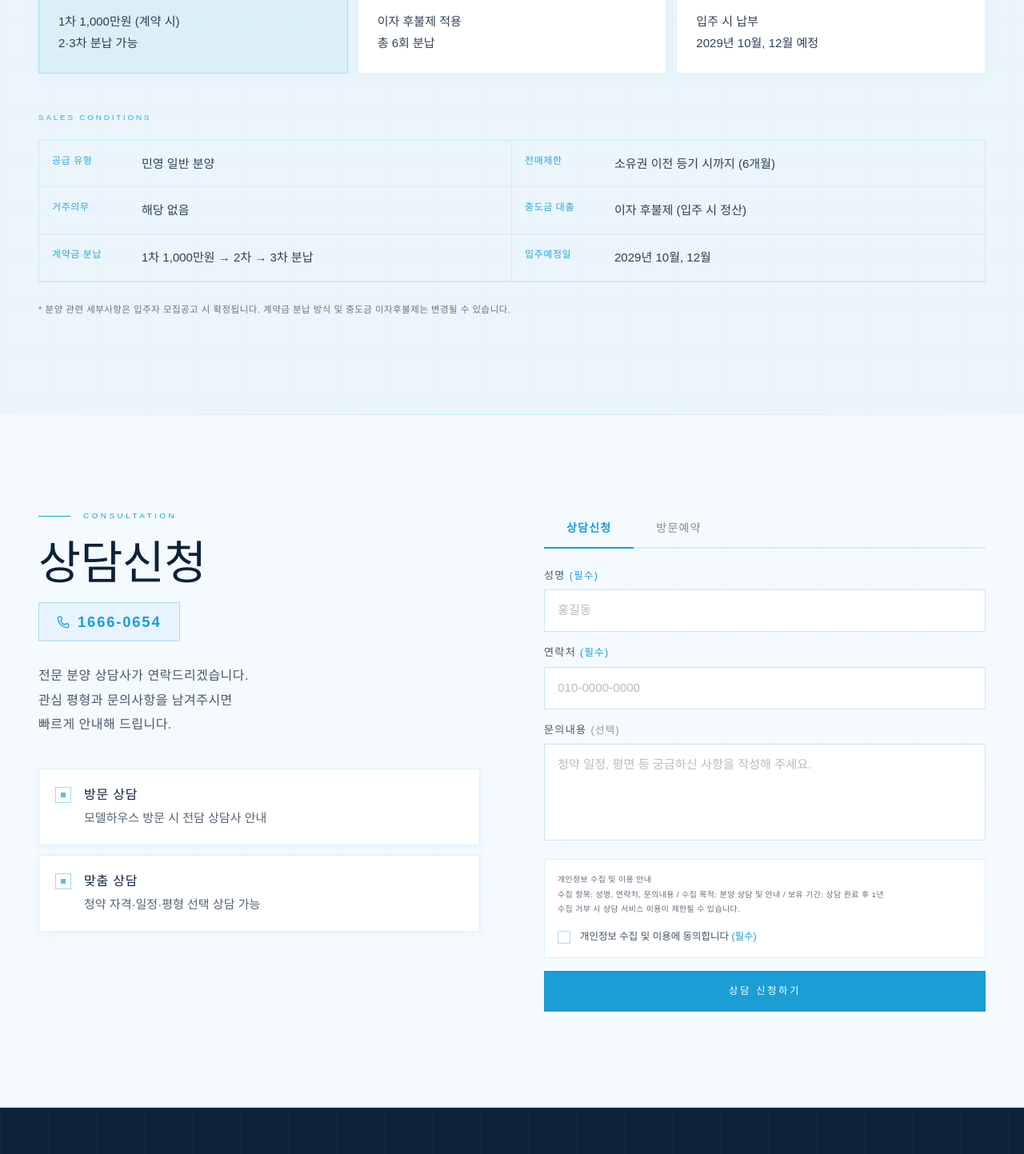
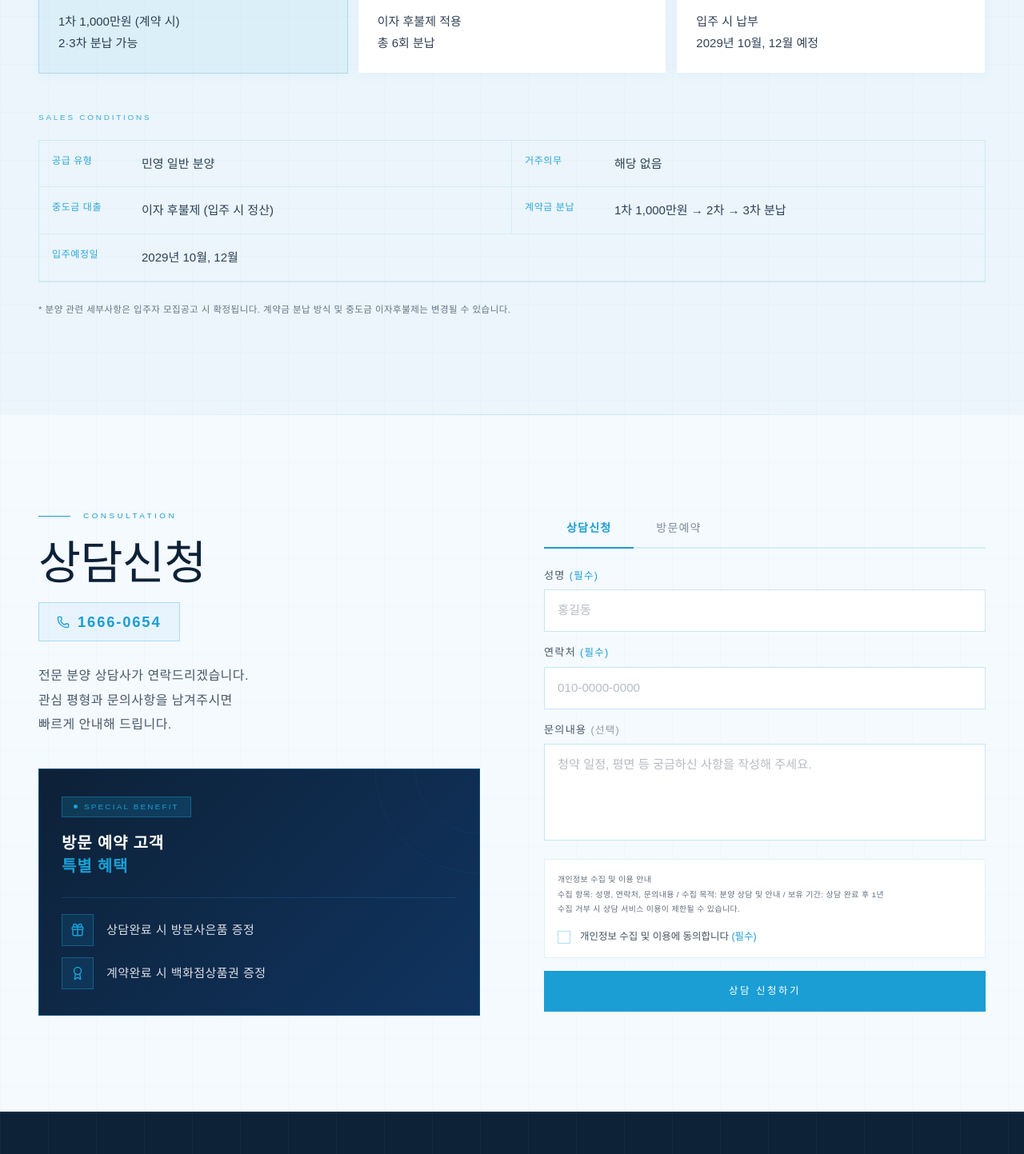
Before and after one commit to route9master/doan-xi, a Next.js app: page / in a window 1280 px wide. Shown: the part 6017-7460 px from the top of the page at 80% size. Built offline with nearby package versions, Linux system fonts and the light colour scheme.

Commit message:
특별혜택 블록·전매제한 삭제

```diff
--- a/app/components/Contact.tsx
+++ b/app/components/Contact.tsx
@@ -3,7 +3,7 @@
 import { useState, useEffect } from 'react';
 import { motion } from 'framer-motion';
 import { useInView } from './useInView';
-import { Check, Phone } from 'lucide-react';
+import { Check, Phone, Gift, Award } from 'lucide-react';
 
 // 시간 슬롯: 10:00 ~ 18:00, 30분 단위
 const timeSlots: string[] = [];
@@ -161,33 +161,58 @@ export default function Contact() {
               빠르게 안내해 드립니다.
             </p>
 
-            <div className="space-y-3">
-              {[
-                { title: '방문 상담', desc: '모델하우스 방문 시 전담 상담사 안내' },
-                { title: '맞춤 상담', desc: '청약 자격·일정·평형 선택 상담 가능' },
-              ].map((item, i) => (
             <motion.div
-                  key={i}
-                  className="flex items-start gap-4 p-5"
-                  style={{ background: '#FFFFFF', border: '1px solid rgba(26,158,212,0.15)', boxShadow: '0 2px 12px rgba(26,158,212,0.06)', transition: 'all 0.3s ease' }}
               initial={{ opacity: 0, x: -16 }}
               animate={titleInView ? { opacity: 1, x: 0 } : {}}
-                  transition={{ delay: 0.3 + i * 0.1, duration: 0.55 }}
+              transition={{ delay: 0.3, duration: 0.55 }}
+              style={{
+                background: 'linear-gradient(135deg, #0D2137 0%, #103460 100%)',
+                border: '1px solid rgba(26,158,212,0.3)',
+                padding: '32px 28px',
+                position: 'relative',
+                overflow: 'hidden',
+              }}
             >
-                  <div style={{ width: '20px', height: '20px', border: '1px solid rgba(26,158,212,0.4)', display: 'flex', alignItems: 'center', justifyContent: 'center', flexShrink: 0, marginTop: '2px' }}>
-                    <div style={{ width: '6px', height: '6px', background: 'rgba(26,158,212,0.7)' }} />
+              {/* 장식 링 */}
+              <div style={{ position: 'absolute', top: 0, right: 0, width: '150px', height: '150px', opacity: 0.07, pointerEvents: 'none' }}>
+                <svg viewBox="0 0 150 150" fill="none">
+                  <circle cx="150" cy="0" r="80" stroke="#1A9ED4" strokeWidth="1"/>
+                  <circle cx="150" cy="0" r="130" stroke="#1A9ED4" strokeWidth="1"/>
+                </svg>
               </div>
-                  <div>
-                    <p style={{ fontFamily: "'Pretendard', sans-serif", fontSize: '1rem', fontWeight: 500, letterSpacing: '0.05em', color: '#0D2137', marginBottom: '4px' }}>
-                      {item.title}
+
+              {/* 배지 */}
+              <div style={{ display: 'inline-flex', alignItems: 'center', gap: '8px', background: 'rgba(26,158,212,0.18)', border: '1px solid rgba(26,158,212,0.4)', padding: '5px 14px', marginBottom: '18px' }}>
+                <div style={{ width: '5px', height: '5px', background: '#1A9ED4', borderRadius: '50%' }} />
+                <span style={{ fontFamily: "'Pretendard', sans-serif", fontSize: '0.62rem', letterSpacing: '0.22em', color: '#1A9ED4' }}>
+                  SPECIAL BENEFIT
+                </span>
+              </div>
+
+              <p style={{ fontFamily: "'Pretendard', sans-serif", fontSize: '1.25rem', fontWeight: 600, letterSpacing: '0.04em', color: '#FFFFFF', lineHeight: 1.45, marginBottom: '24px' }}>
+                방문 예약 고객<br />
+                <span style={{ color: '#1A9ED4' }}>특별 혜택</span>
               </p>
-                    <p style={{ fontFamily: "'Pretendard', sans-serif", fontSize: '0.94rem', lineHeight: 1.7, color: 'rgba(13,33,55,0.7)' }}>
-                      {item.desc}
-                    </p>
+
+              <div style={{ borderTop: '1px solid rgba(26,158,212,0.2)', paddingTop: '20px', display: 'flex', flexDirection: 'column', gap: '14px' }}>
+                <div style={{ display: 'flex', alignItems: 'center', gap: '16px' }}>
+                  <div style={{ width: '40px', height: '40px', border: '1px solid rgba(26,158,212,0.4)', background: 'rgba(26,158,212,0.12)', display: 'flex', alignItems: 'center', justifyContent: 'center', flexShrink: 0 }}>
+                    <Gift size={18} style={{ color: '#1A9ED4' }} />
+                  </div>
+                  <span style={{ fontFamily: "'Pretendard', sans-serif", fontSize: '0.94rem', letterSpacing: '0.03em', color: 'rgba(255,255,255,0.85)', lineHeight: 1.5 }}>
+                    상담완료 시 방문사은품 증정
+                  </span>
+                </div>
+                <div style={{ display: 'flex', alignItems: 'center', gap: '16px' }}>
+                  <div style={{ width: '40px', height: '40px', border: '1px solid rgba(26,158,212,0.4)', background: 'rgba(26,158,212,0.12)', display: 'flex', alignItems: 'center', justifyContent: 'center', flexShrink: 0 }}>
+                    <Award size={18} style={{ color: '#1A9ED4' }} />
+                  </div>
+                  <span style={{ fontFamily: "'Pretendard', sans-serif", fontSize: '0.94rem', letterSpacing: '0.03em', color: 'rgba(255,255,255,0.85)', lineHeight: 1.5 }}>
+                    계약완료 시 백화점상품권 증정
+                  </span>
+                </div>
               </div>
             </motion.div>
-              ))}
-            </div>
           </motion.div>
 
           {/* Right: Tab + Form */}
--- a/app/components/Sales.tsx
+++ b/app/components/Sales.tsx
@@ -27,7 +27,6 @@ const paymentSteps = [
 
 const salesDetails = [
   { label: '공급 유형', value: '민영 일반 분양' },
-  { label: '전매제한', value: '소유권 이전 등기 시까지 (6개월)' },
   { label: '거주의무', value: '해당 없음' },
   { label: '중도금 대출', value: '이자 후불제 (입주 시 정산)' },
   { label: '계약금 분납', value: '1차 1,000만원 → 2차 → 3차 분납' },
@@ -186,13 +185,15 @@ export default function Sales() {
               SALES CONDITIONS
             </p>
             <div style={{ border: '1px solid rgba(26,158,212,0.15)' }} className="grid md:grid-cols-2 gap-0">
-              {salesDetails.map((item, i) => (
+              {salesDetails.map((item, i) => {
+                const isLastOdd = i === salesDetails.length - 1 && salesDetails.length % 2 !== 0;
+                return (
                 <div
                   key={i}
-                  className="flex items-start p-4 transition-colors duration-200 hover:bg-gold/5"
+                  className={`flex items-start p-4 transition-colors duration-200 hover:bg-gold/5${isLastOdd ? ' md:col-span-2' : ''}`}
                   style={{
                     borderBottom: '1px solid rgba(26,158,212,0.1)',
-                    borderRight: i % 2 === 0 ? '1px solid rgba(26,158,212,0.1)' : 'none',
+                    borderRight: i % 2 === 0 && !isLastOdd ? '1px solid rgba(26,158,212,0.1)' : 'none',
                   }}
                 >
                   <span
@@ -219,7 +220,8 @@ export default function Sales() {
                     {item.value}
                   </span>
                 </div>
-              ))}
+                );
+              })}
             </div>
           </motion.div>
 
```
Lines whose indentation alone changed are shown as unchanged.
